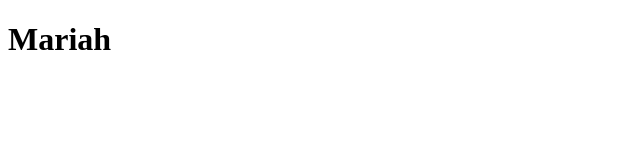
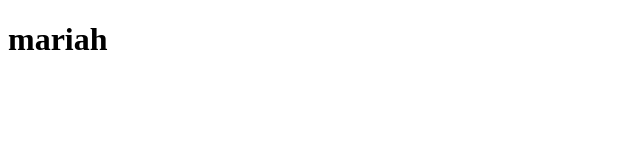
Before and after one commit to sandiMariah/avalinda, a plain HTML site: page index.html in a window 1280 px wide. Shown: the full height of the page, 0-640 px from the left. Drawn offline with Linux system fonts and the light colour scheme.

Commit message:
third commit

```diff
--- a/index.html
+++ b/index.html
@@ -6,6 +6,6 @@
     <title>Document</title>
 </head>
 <body>
-    <h1>Mariah</h1>
+    <h1>mariah</h1>
 </body>
 </html>
```
